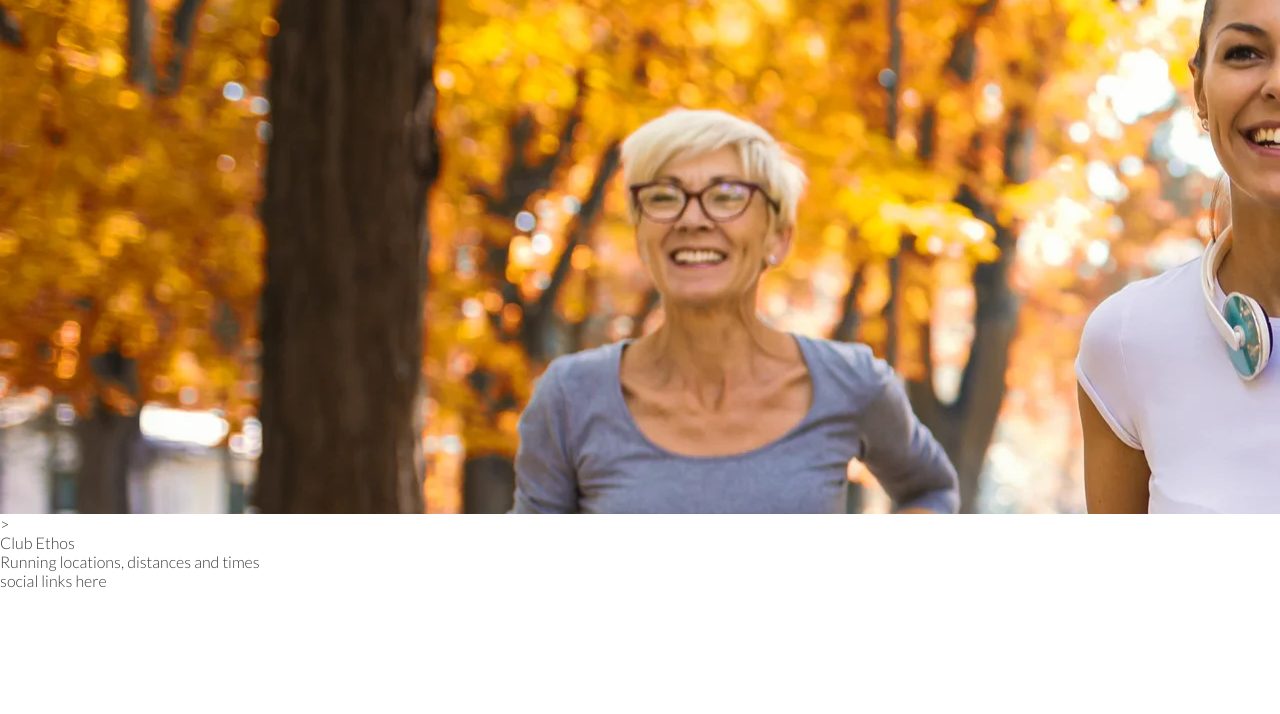
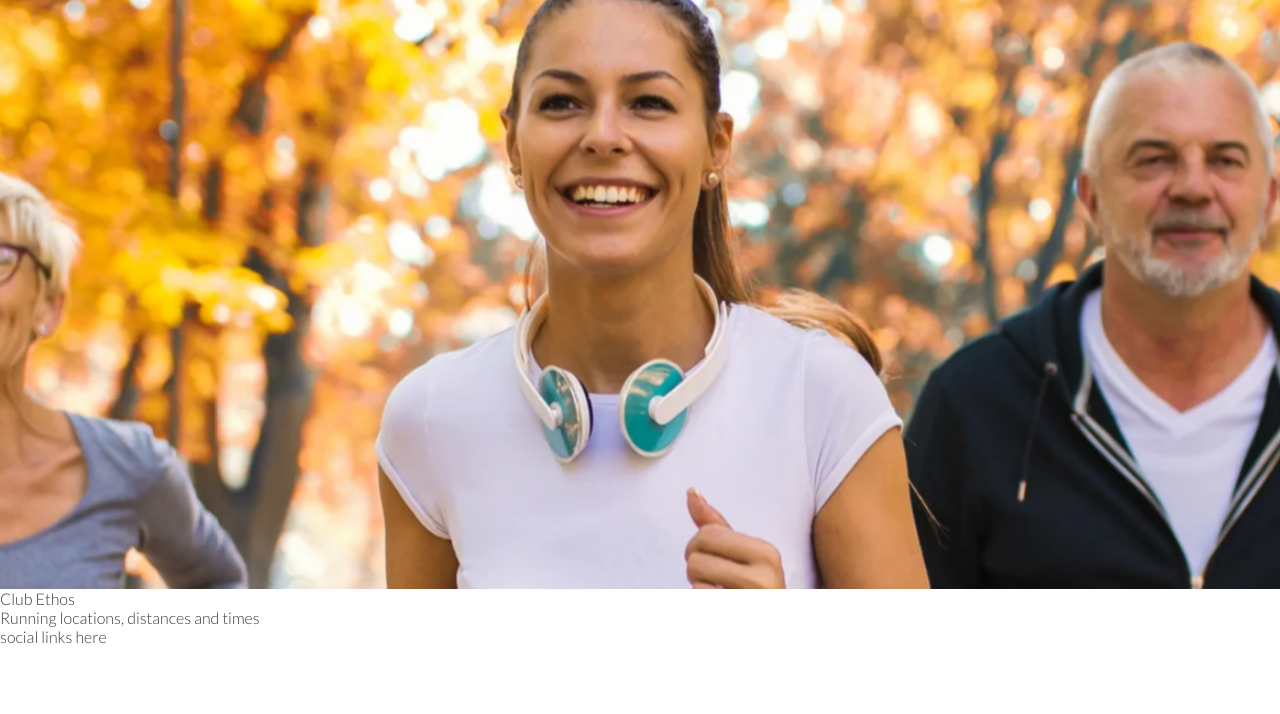
Before and after one commit to KaltrinaBM/love-running, a plain HTML site: page index.html in a window 1280 px wide. Shown: the part 86-800 px from the top of the page. Drawn offline with nearby package versions, Linux system fonts and the light colour scheme.

Commit message:
add zoom effect

```diff
--- a/assets/css/style.css
+++ b/assets/css/style.css
@@ -1,4 +1,4 @@
-@import url('https://fonts.googleapis.com/css2?family=Lato:wght@300&family=Oswald:wght@300&display=swap');
+@import url('https://fonts.googleapis.com/css2?family=Lato:wght@300&family=Oswald&display=swap');
 
 * {
     margin: 0;
@@ -12,7 +12,8 @@ body {
     color: #3a3a3a;
 }
 
-/* headlines and logo */
+/* headings and logo */
+
 h1, h2 {
     font-family: Oswald, sans-serif;
     text-transform: uppercase;
@@ -25,7 +26,7 @@ h1, h2 {
     font-size: 280%;
 }
 
-/*navigation links*/
+/* navigation links */
 
 #menu {
     font-size: 110%;
@@ -34,12 +35,11 @@ h1, h2 {
 
 #menu, #logo {
     line-height: 75px;
-
 }
 
 #menu li {
     float: right;
-    list-style: none;
+    list-style-type: none;
     margin-right: 30px;
 }
 
@@ -52,14 +52,35 @@ h1, h2 {
     border-bottom: 1px solid #3a3a3a;
 }
 
-.active{
+.active {
     border-bottom: 1px solid #3a3a3a;
 }
 
 /* hero image */
 
+#hero-outer {
+    height: 600px;
+    width: 100%;
+    overflow: hidden;
+}
+
 #hero-image {
     height: 600px;
     width: 100%;
-    background: url('../images/hero-image.webp');
+    background: url('../images/hero-image.webp') no-repeat center center;
+
+    /* animates zoom effect on loading page */
+    animation-name: hero-zoom;
+    animation-duration: 5s;
+    animation-fill-mode: forwards;
 }
+
+/* creates the level of zoom for hero image */
+@keyframes hero-zoom {
+    from{
+        transform: scale(1);
+    }
+    to{
+        transform: scale(1.1);
+    }
+}
--- a/index.html
+++ b/index.html
@@ -32,8 +32,8 @@
             </ul>
         </nav>
     </header>
-    <section>
-        <div id="hero-image"></div>>
+    <section id="hero-outer">
+        <div id="hero-image"></div>
     </section>
     <section>
         Club Ethos
```
